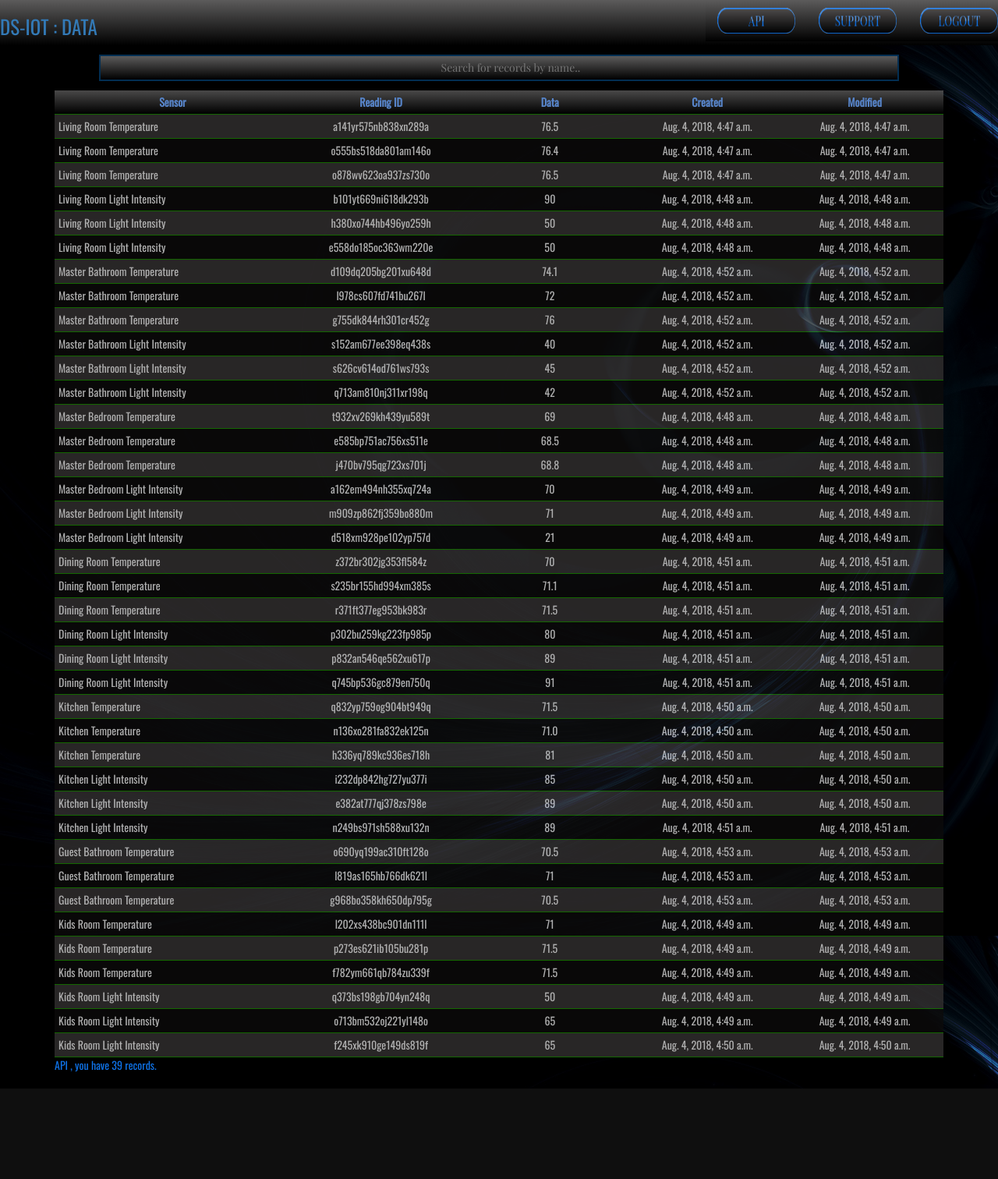
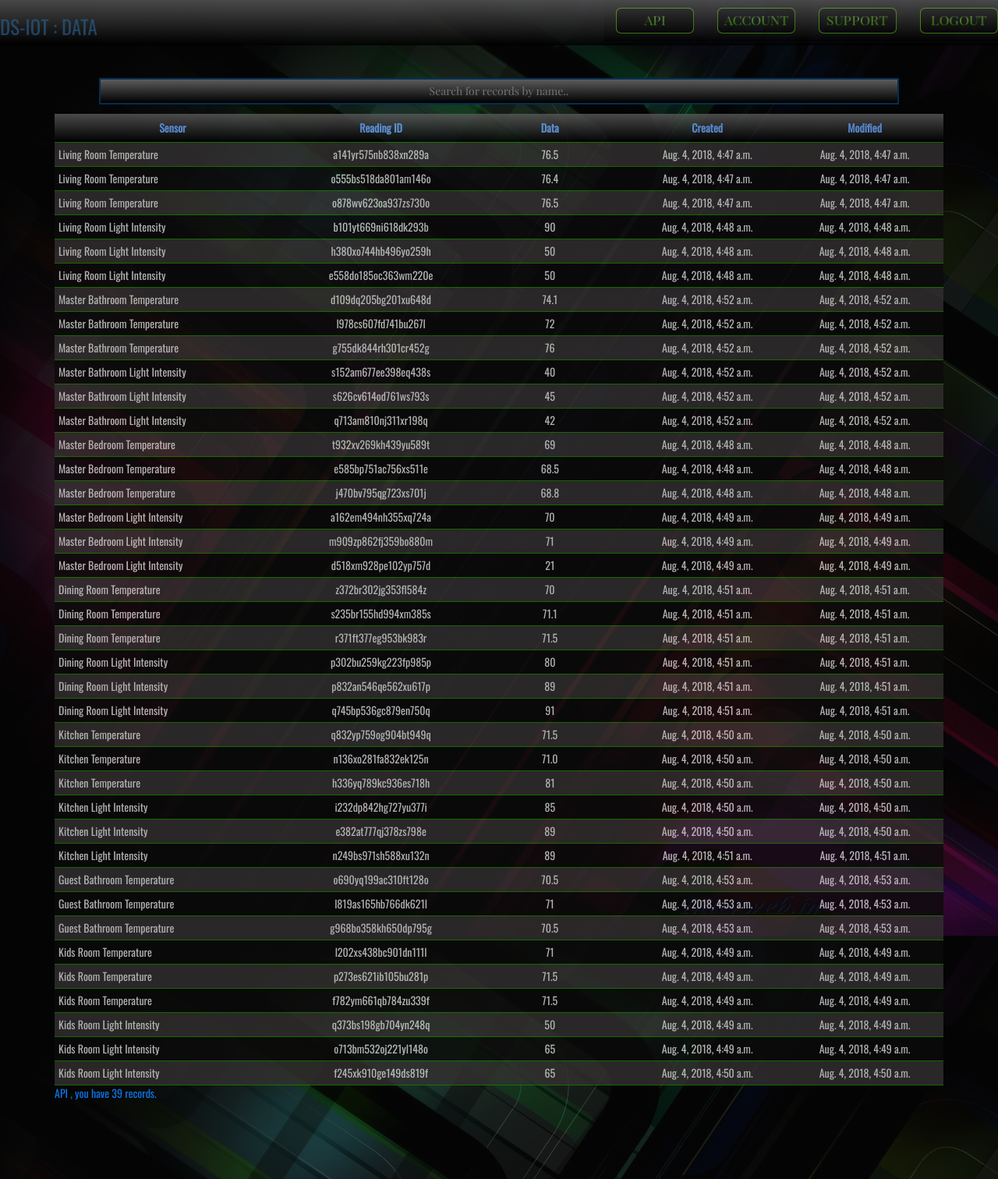
Before and after one commit to DesigningShit/DSCore, a Django app: page /iot/frontend/data/ in a window 1280 px wide. Shown: the whole page at 78% size. Before the commit the page ends 1396 px from the top, so only its background shows below. Run offline with Django 3.2, Linux system fonts and the light colour scheme; a user stored in the database is signed in; data comes from the database, SQL or seed files in the repository; both versions use the stored data as it was after the commit; parts of the project's set-up code (start-up, migrations or seed data) failed here and were passed over; some libraries are stand-ins or nearby versions; some web fonts are replaced.

Commit message:
Fixed some more UI Shit

```diff
--- a/static/css/custom-iot.css
+++ b/static/css/custom-iot.css
@@ -10,13 +10,13 @@
 }
 
 #CustomBody{
-    background-image: url("/static/img/abstract-theme-dark-background.jpg");
-    background-blend-mode: hard-light;
+    background-image: url("/static/img/abstract-theme-dark-background4.jpg");
+    background-blend-mode: soft-light;
     background-color: #1f1f1f;
     font-family: 'Oswald';
     color: #ddd;
-    padding-top: 70px;
-    padding-bottom: 20px;
+    padding-top: 100px;
+    padding-bottom: 100px;
 }
 
 #TextBanner{
@@ -26,6 +26,8 @@
 
 #mynavbar, #mynavbar-header, #mynavbar-brand, #mynav, #navbar-fixed-top, #nav{
     background: linear-gradient(rgb(92, 91, 91), black);
+    opacity: .8;
+    color: #4CAF50;
    }
 
 #myInput {
@@ -35,7 +37,7 @@
     font-family: 'Playfair Display', serif;
     font-size: 14px;
     text-align: center;
-    padding: 5px 10px 5px 40px;
+    padding: 5px 40px 5px 40px;
     border: 2px solid rgb(2, 46, 82);
     margin-bottom: 12px;
     color:whitesmoke;
@@ -46,15 +48,14 @@
     padding-bottom: 150px;
     width: 100%;
     font-size: 20px;
-    opacity: .95;
+    opacity: .8;
 }
 
 #buttontable td{
     width: 25%;
     text-align: center;
-    opacity: .7;
     padding: 10px;
-    background: #000000;
+    /*background: #000000;*/
     color: #e01515;
     font-weight: bold;
 }
@@ -62,11 +63,11 @@
 #buttontable th{
     width: 25%;
     text-align: center;
-    opacity: .8;
     padding: 10px;
 }
 
 #myTable {
+    padding-top: 100px;
     border-collapse: collapse; /* Collapse borders */
     width: 100%; /* Full-width */
     font-size: 14px; /* Increase font-size */
@@ -78,7 +79,7 @@
 
 #myTable th{
     text-align: center;
-    padding: 5px;
+    padding: 8px;
 }
 
 #myTable td {
@@ -91,7 +92,7 @@
 }
 
 #myTable tr:hover {
-    opacity: 1;
+    opacity: .95;
     background: linear-gradient(rgb(92, 91, 91), black);
     font-style: italic;
     font-weight: bold;
@@ -114,7 +115,7 @@ h4 {
     }
 
 h3 {
-    color: #0f73e8;
+    color: rgb(197, 13, 13);
     font-family: 'Almendra SC', serif;
     font-weight:normal;
     font-style:bold;
@@ -130,7 +131,7 @@ h5 {
     }
 
 h2 {
-    color: #0f73e8;
+    color: rgb(197, 13, 13);
     font-family: 'Oswald';
     font-weight:normal;
     font-style:bold;
@@ -194,8 +195,8 @@ h2 {
     }
 
 #buttontable img:hover{
-    border-radius: 10px;
-    box-shadow: 0.1px 0.1px 15px 15px #002550;
+    border-radius: 5px;
+    box-shadow: 0.1px 0.1px 10px 10px #52be1f;
     opacity: .7;
 }
 
--- a/templates/base.html
+++ b/templates/base.html
@@ -33,6 +33,9 @@
                     <li><a href="http://www.designingshit.com"><img src="{% static '/img/buttons/square_blackgreen/button_support.png' %}" alt="My Channels" style="width:100px;height:33px;border:0;"></a></li>
                 </ul>
                 <ul class="nav navbar-nar navbar-right" id='mynav'>
+                    <li><a href="profile/"><img src="{% static '/img/buttons/square_blackgreen/button_ACCOUNT.png' %}" alt="My Channels" style="width:100px;height:33px;border:0;"></a></li>
+                </ul>
+                <ul class="nav navbar-nar navbar-right" id='mynav'>
                     <li><a href="/api/v1/docs"><img src="{% static '/img/buttons/square_blackgreen/button_API.png' %}" alt="My Channels" style="width:100px;height:33px;border:0;"></a></li>
                 </ul>
                 <ul class="nav navbar-nar navbar-left" id='mynav'>
--- a/templates/iot/Home.html
+++ b/templates/iot/Home.html
@@ -20,13 +20,11 @@
       <th><a href="channels/"><img src="{% static '/img/buttons/square_blackgreen/button_channels.png' %}" alt="My Channels"></a></th>
       <th><a href="sensors/"><img src="{% static '/img/buttons/square_blackgreen/button_sensors.png' %}" alt="My Sensors"></a></th>
       <th><a href="data/"><img src="{% static '/img/buttons/square_blackgreen/button_data.png' %}" alt="My Data"></a></th>
-      <th><a href="profile/"><img src="{% static '/img/buttons/square_blackgreen/button_profile.png' %}" alt="My Profile"></a></th>
     </tr>
     <tr>
         <td>Channel Count : {{ mychannelcount }}</td>
         <td>Sensor Count : {{ mysensorcount }}</td>
         <td>Record Count : {{ mydatacount }}</td>
-        <th></th>
     </tr>
   </table>
 </div>
```
Also changed, not shown: db.sqlite3, static/img/abstract-theme-dark-background.jpg, static/img/abstract-theme-dark-background2.jpg (added), static/img/abstract-theme-dark-background3.jpg (added), static/img/abstract-theme-dark-background4.jpg (added), static/img/buttons/square_blackgreen/button_account.png, static/img/buttons/square_blackgreen/button_api.png, static/img/buttons/square_blackgreen/button_channels.png, static/img/buttons/square_blackgreen/button_data.png, static/img/buttons/square_blackgreen/button_login.png, static/img/buttons/square_blackgreen/button_logout.png, static/img/buttons/square_blackgreen/button_profile.png, static/img/buttons/square_blackgreen/button_sensors.png, static/img/buttons/square_blackgreen/button_support.png.
